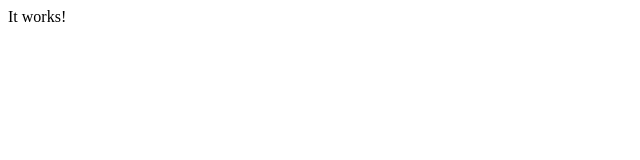
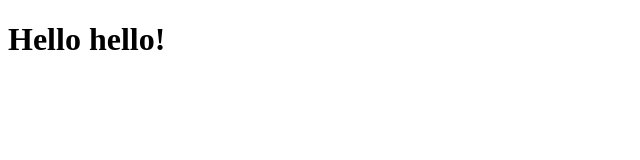
Before and after one commit to shotahorii/flask-rest-api, a plain HTML site: page app/templates/index.html in a window 1280 px wide. Shown: the whole page, without its empty margins (0-640 px from the left). Drawn offline with Linux system fonts and the light colour scheme.

Commit message:
templates

```diff
--- a/app/index.html
+++ b/app/templates/index.html
@@ -6,7 +6,7 @@
 </head>
 <body>
 
-It works!
+<h1>Hello hello!</h1>
 
 </body>
 </html>
```
